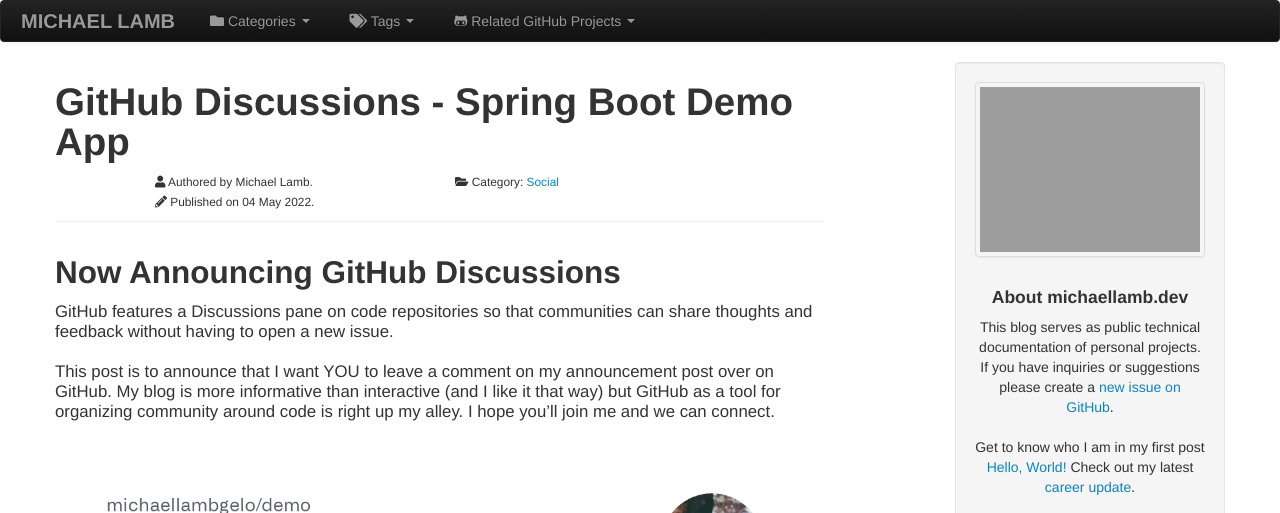
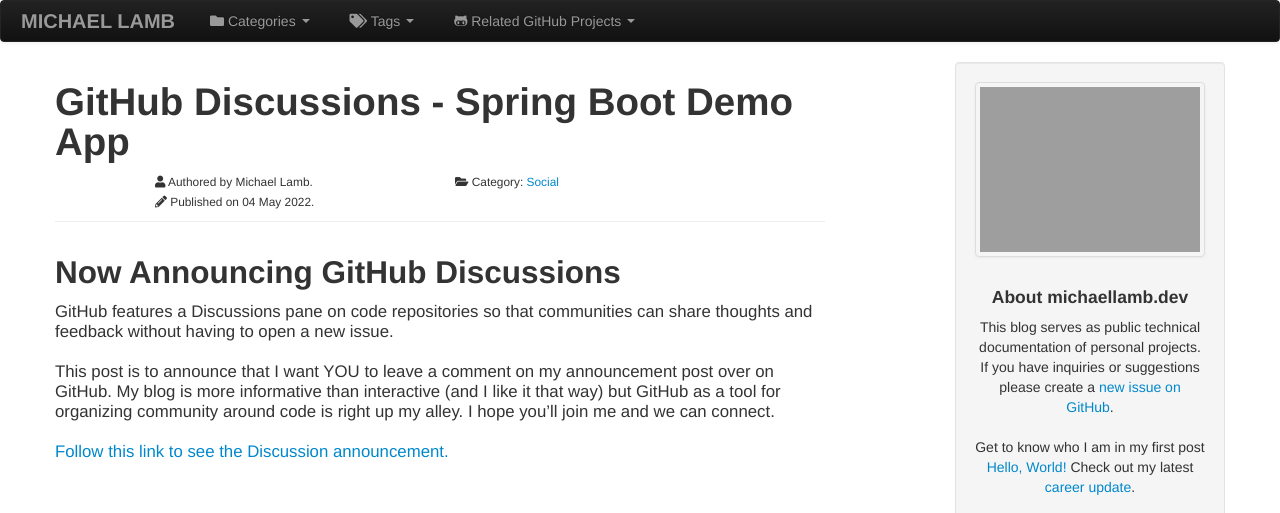
Before and after one commit to michaellambgelo/michaellambgelo.github.io, a Jekyll site: the page built from _posts/2022-05-04-demo-discussions.md, in a window 1280 px wide and 900 px high, cut to the strip 0-513 px from the top of the window. Built offline with Jekyll 4.4.1, drawn with Linux system fonts in a browser that asks for light colours.

Commit message:
update post

```diff
--- a/_posts/2022-05-04-demo-discussions.md
+++ b/_posts/2022-05-04-demo-discussions.md
@@ -11,6 +11,8 @@
 
 This post is to announce that I want YOU to leave a comment on my announcement post over on GitHub. My blog is more informative than interactive (and I like it that way) but GitHub as a tool for organizing community around code is right up my alley. I hope you'll join me and we can connect.
 
+[Follow this link to see the Discussion announcement.][gh]
+
 [![discussions #1](/img/demo-discussions.png)][gh]
 
 ## Leave a comment on my announcement post
```
